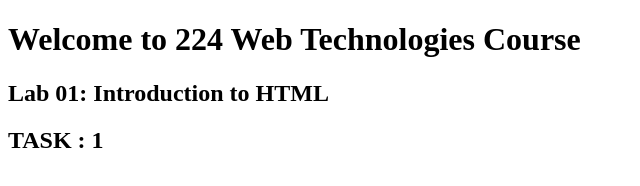
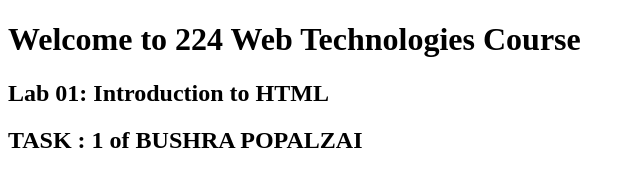
Before and after one commit to bushrapopalzai009-gif/WT_F26_24PWDSC0161, a plain HTML site: page index.html in a window 1280 px wide. Shown: the whole page, without its empty margins (0-640 px from the left). Drawn offline with Linux system fonts and the light colour scheme.

Commit message:
Deleted test.txt file

```diff
--- a/index.html
+++ b/index.html
@@ -4,8 +4,9 @@
     <title>Web Technologies Lab 01</title>
 </head>
 <body>
+    <!-- This is my first HTML page for Lab 01 - Task 2 -->
     <h1>Welcome to 224 Web Technologies Course</h1>
     <h2>Lab 01: Introduction to HTML</h2>
-    <h2>TASK : 1</h2>
+    <h2>TASK : 1 of BUSHRA POPALZAI</h2>
 </body>
 </html>
```
Also changed, not shown: test.txt (deleted).
